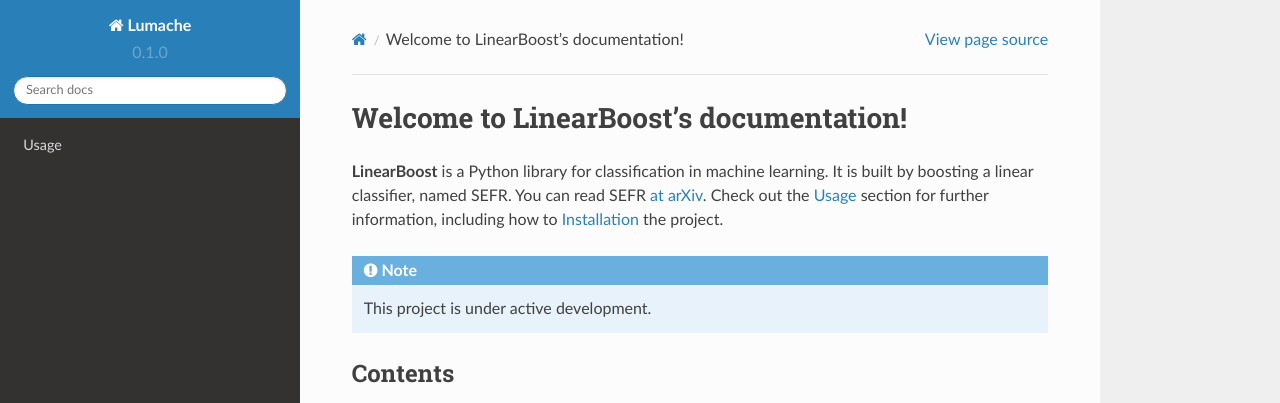
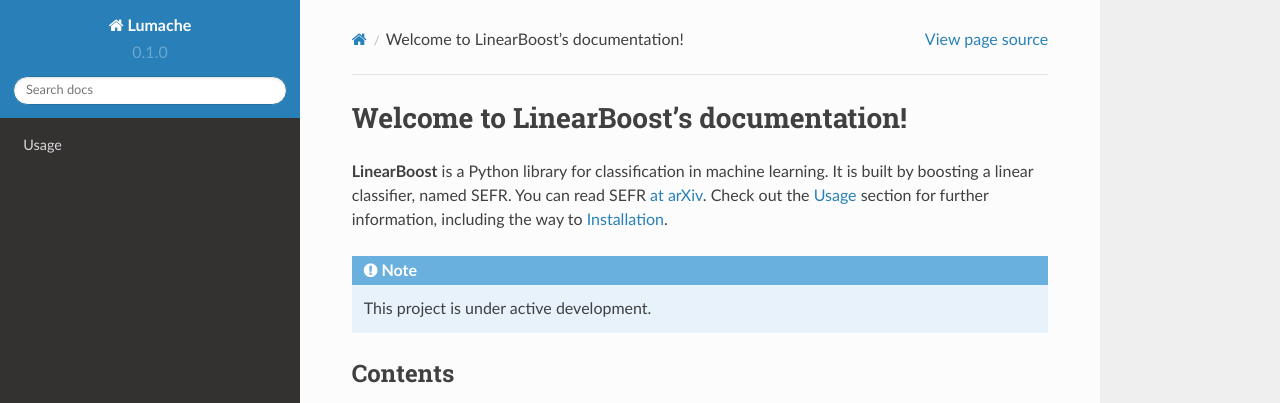
Before and after one commit to LinearBoost/LinearBoostTutorial, a Sphinx documentation site: the page built from docs/source/index.rst, in a window 1280 px wide. Shown: the top 403 px of the page. Built offline with Sphinx 7.4.7 and the Read the Docs theme 2.0.0, drawn with Linux system fonts in a browser that asks for light colours.

Commit message:
Update index.rst

```diff
--- a/docs/source/index.rst
+++ b/docs/source/index.rst
@@ -4,7 +4,7 @@ Welcome to LinearBoost's documentation!
 **LinearBoost** is a Python library for classification in machine learning. It is built by boosting a linear classifier, named SEFR.
 You can read SEFR `at arXiv <https://arxiv.org/abs/2006.04620>`_.
 Check out the :doc:`usage` section for further information, including
-how to :ref:`installation` the project.
+the way to :ref:`installation`.
 
 .. note::
 
```
